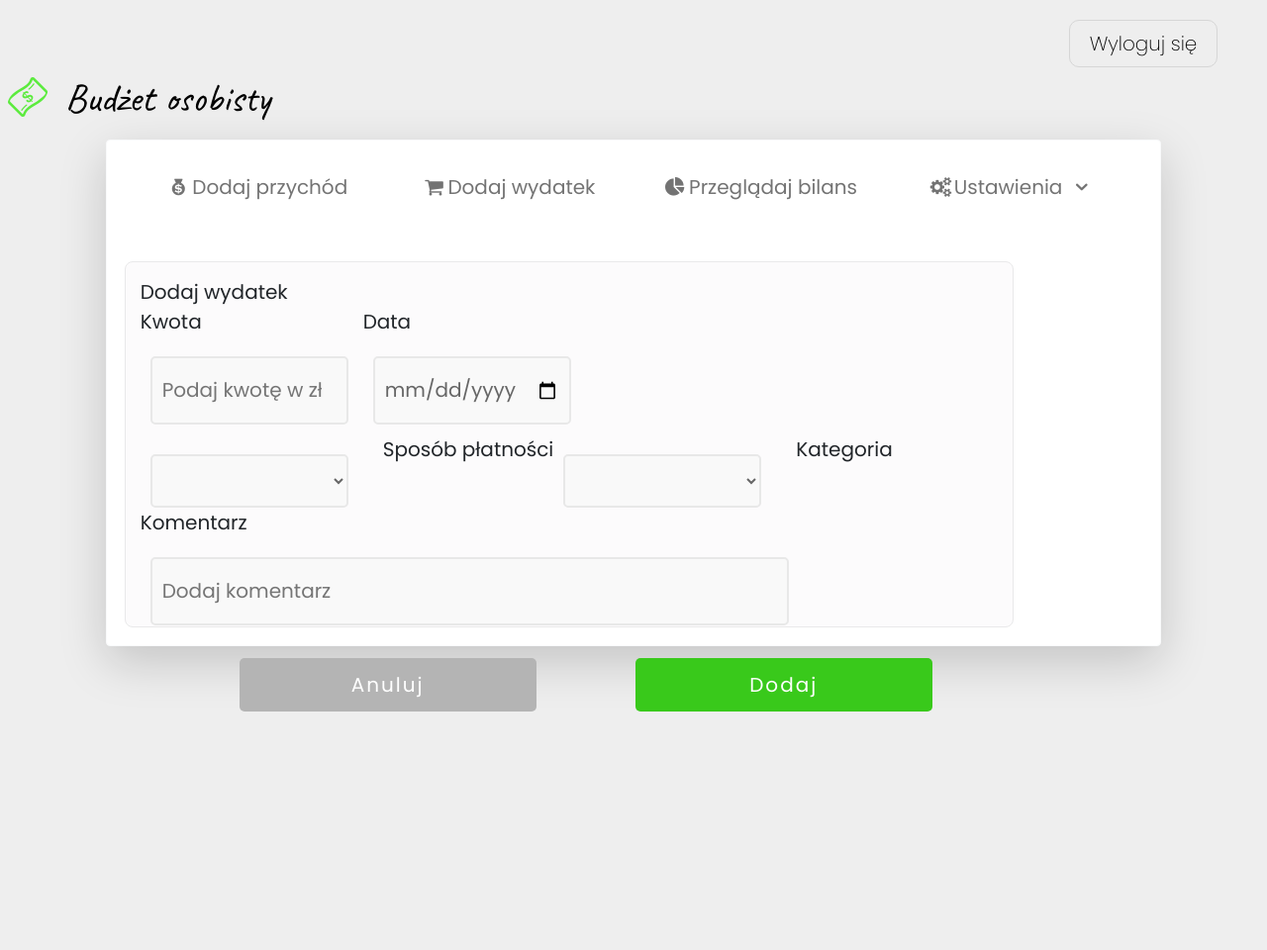
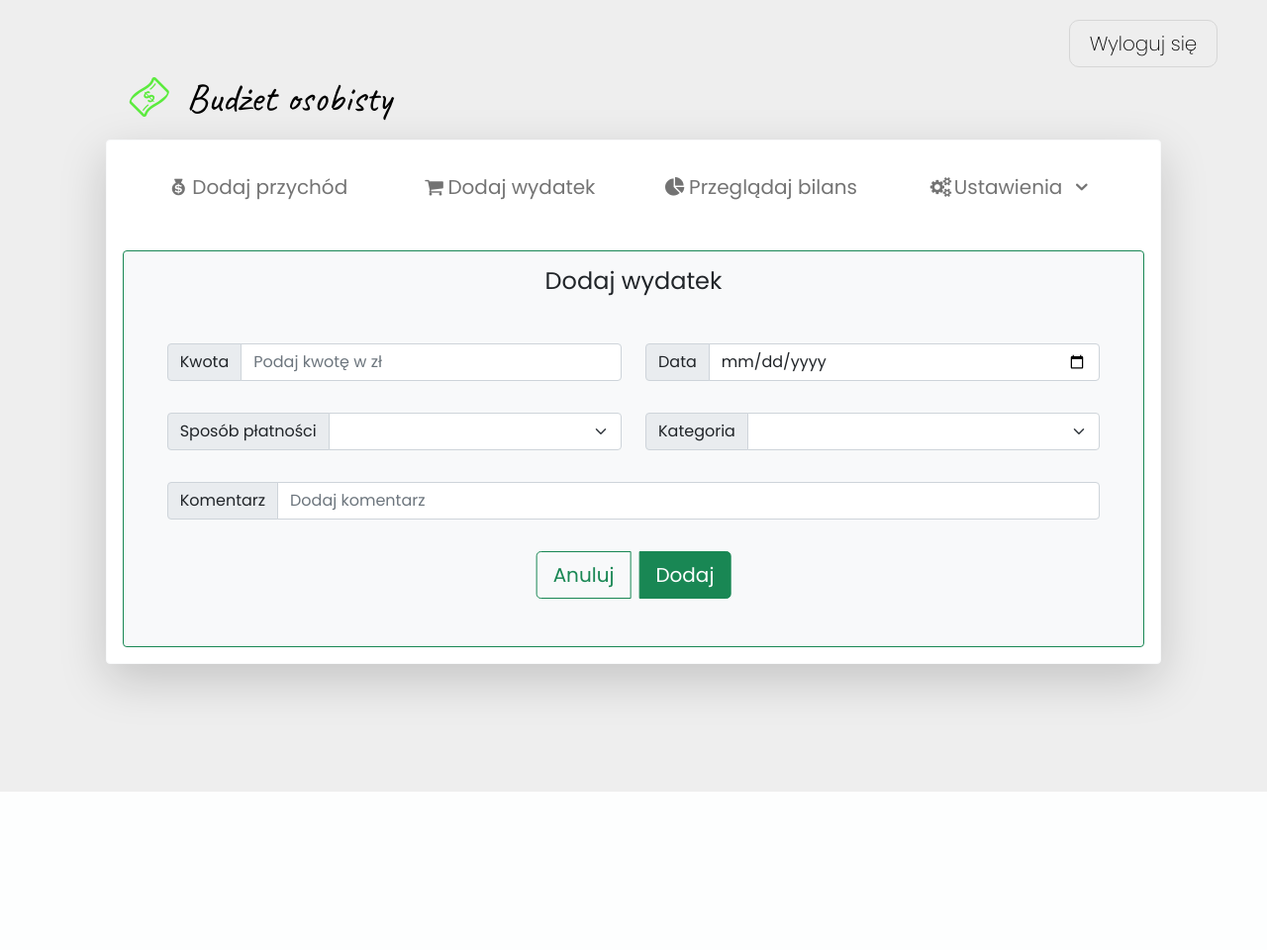
Before and after one commit to pawelmajchrzak/PersonalBudgetWEB, a PHP site: page /addExpense.html in a window 1280 px wide. Shown: the whole page at 99% size. After the commit the page ends 800 px from the top, so only its background shows below. Run offline with PHP 8.4, Linux system fonts and the light colour scheme.

Commit message:
addExpense: finished

```diff
--- a/addExpense.html
+++ b/addExpense.html
@@ -19,13 +19,13 @@
 	<script type="text/javascript" src="javaScript.js"> </script>
 </head>
 
-<body style="height: 910px;">
+<body>
 
 	<a href="login.html"><div class="button">Wyloguj się</div></a>
 	<div style="clear: both;"></div>
 
-	<header style="width: 950px;">
-		<a href="mainmenu.html" class="cleanLink"><h1 class="logo"><i class="icon-money"></i>  Budżet osobisty</h1></a>
+	<header class="col-12 col-lg-11 col-xl-10 col-xxl-8 px-3 m-auto">
+		<h1 class="logo"><a href="mainmenu.html" class="cleanLink"><i class="icon-money"></i>  Budżet osobisty</a></h1>
 	</header>
 
 
@@ -67,50 +67,52 @@
 
 			<article>
 
-				<div class="addExpense">
+				<div class="container px-2 pb-2">
 
-					<header class="subtitle">
+					<div class="col-12 border border-success bg-light rounded p-3 ">
+						<header class="h4 text-center mb-5">
 							Dodaj wydatek
 						</header>
 
-
 						<form>
 
-						<label style="float:left;">
-							<div class="textfieldOperation"> Kwota </div>
-							<div class="textfieldOperationValue"><input type="number" name="amount" placeholder="Podaj kwotę w zł" step="1" required></div>
-							<div style="clear: both;"></div>
-						</label>
+							<div class="row m-0 m-lg-3">
+								<div class="col-12 col-lg-6">
+									<div class="input-group mb-3">
+										<span class="input-group-text">Kwota</span>
+										<input type="number" class="form-control" placeholder="Podaj kwotę w zł" aria-label="Amount" aria-describedby="amount" required>
+									</div>
+								</div>
 
-						<label style="float:left;">
-							<div class="textfieldOperation"> Data </div>
-							<div class="textfieldOperationValue"><input type="date" name="date" min="1900-01-01" value="" max="2030-12-31" required id="time"></div>
-							<div style="clear: both;"></div>
-						</label>
+								<div class="col-12 col-lg-6">
+									<div class="input-group mb-3">
+										<span class="input-group-text">Data</span>
+										<input type="date" class="form-control" aria-label="Date" aria-describedby="date" name="date" min="1900-01-01" value="" max="2030-12-31" required>
+									</div>
+								</div>
+							</div>
 
-						<label style="clear: both;"></label>
 
-						<div style="float:left;">
+							<div class="row m-0 m-lg-3">
+								<div class="col-12 col-lg-6">
+									<div class="input-group mb-3">
+										<span class="input-group-text">Sposób płatności </span>
+										<select class="form-select" aria-label="payment">
 
-							<label for="payment" class="textfieldOperation"> Sposób płatności </label>
-
-							<select id="payment" name="payment" size="1">
-
-								<option value="none" selected disabled>	</option>
+											<option value="none" selected disabled> </option>
 											<option value="M">	Gotówka					</option>
 											<option value="C" >	Karta płatnicza			</option>
 											<option value="T">	Przelew/BLIK				</option>
 											<option value="O">	Inne							</option>
 
 										</select>
-
+									</div>
 								</div>
 
-						<div style="float:left;">
-
-							<label for="category" class="textfieldOperation"> Kategoria </label>
-
-							<select id="category" name="category" size="1" required>
+								<div class="col-12 col-lg-6">
+									<div class="input-group mb-3">
+										<span class="input-group-text">Kategoria</span>
+										<select class="form-select" aria-label="category">
 
 											<option value="cat0" selected disabled>	</option>
 											<option value="cat1">	Jedzenie				</option>
@@ -132,28 +134,28 @@
 											<option value="cat17">	Inne wydatki			</option>
 
 										</select>
+									</div>
+								</div>
+							</div>
+
+
+							<div class="row m-0 m-lg-3">
+								<div class="col-12">
+									<div class="input-group mb-3">
+										<span class="input-group-text">Komentarz</span>
+										<input type="text" class="form-control" placeholder="Dodaj komentarz" aria-label="Comment" aria-describedby="comment">
+									</div>
+								</div>
+							</div>
+
+							<div class="btn-group btn-group-lg start-50 translate-middle mt-4" role="group">
+								<button type="button" class="btn btn-outline-success m-1">Anuluj</button>
+								<button type="button" class="btn btn-success m-1">Dodaj</button>
+							</div>
+
+						</form>
 
 					</div>
-
-						<div style="clear: both;"></div>
-
-						<label>
-							<div class="textfieldOperation"> Komentarz </div>
-							<div class="textfieldOperationValue"><input type="text" name="amount" placeholder="Dodaj komentarz" step="5"></div>
-							<div style="clear: both;"></div>
-						</label>
-
-						<div class = "buttonCancel">
-								<input type="submit" value="Anuluj">
-						</div>
-
-						<div class = "buttonAdd">
-								<input type="submit" value="Dodaj">
-						</div>
-
-						<div style="clear: both;"></div>
-
-					</form>
 
 				</div>
 
--- a/registration.html
+++ b/registration.html
@@ -6,7 +6,7 @@
 
 	<title>Budżet osobisty</title>
 
-	<meta name="description" content="Budżet osobisty to aplikacja internetowa, która pozwoli Tobie oraz Twojej rodzinie lepiej zarządzać finansami. Dzięki niej, zobaczysz trendy swoich przychodów i wydatków oraz analizę bilansu - co w pewnością pozwoli Ci podjąć pewne przemyślane kroki w celu polepszenia swojej sytuacji materialnej!" />
+	<meta name="description" content="Budżet osobisty to aplikacja internetowa, która pozwoli Tobie oraz Twojej rodzinie lepiej zarządzać finansami. Dzięki niej, zobaczysz trendy swoich przychodów i wydatków oraz analizę bilansu - co z pewnością pozwoli Ci podjąć pewne przemyślane kroki w celu polepszenia swojej sytuacji materialnej!" />
 	<meta name="keywords" content="budżet, osobisty, personal, budget, przychody, wydatki, bilans, finanse, rodzinny, aplikacja, internetowa, oszczędności, portfel" />
 
 
--- a/style.css
+++ b/style.css
@@ -65,38 +65,26 @@ h2
 	line-height: 28px;
 }
 
-input[type=text],
-input[type=password],
-input[type=number],
-input[type=email]
+
+select:hover,
+input[type=text]:focus,
+input[type=password]:focus,
+input[type=email]:focus,
+input[type=number]:focus
 {
-	width: 350px;
-	background-color: #f9f9f9;
-	color: #666;
-	border: 2px solid #f9f9f9;
-	border-radius: 5px;
-	font-size: 20px;
-	padding: 10px;
-	box-sizing: border-box;
-	outline: none;
+	border: 1px solid #5BEB3D;
+
 }
 
-input[type=text]:focus,
-input[type=password]:focus,
-input[type=number]:focus,
-input[type=email]:focus
+select:hover,
+input[type=text]:hover,
+input[type=password]:hover,
+input[type=email]:hover,
+input[type=number]:hover
 {
-	border: 2px solid #5BEB3D;
-	background-color: #fff;
+	border: 1px solid #5BEB3D;
 }
 
-input[type=text]:hover,
-input[type=password]:hover,
-input[type=number]:hover,
-input[type=email]:hover
-{
-	background-color: #fff;
-}
 
 input[type=submit]
 {
```
Also changed, not shown: viewBalanceSheet.html (+49 -49 lines). Lines whose indentation alone changed are shown as unchanged.
